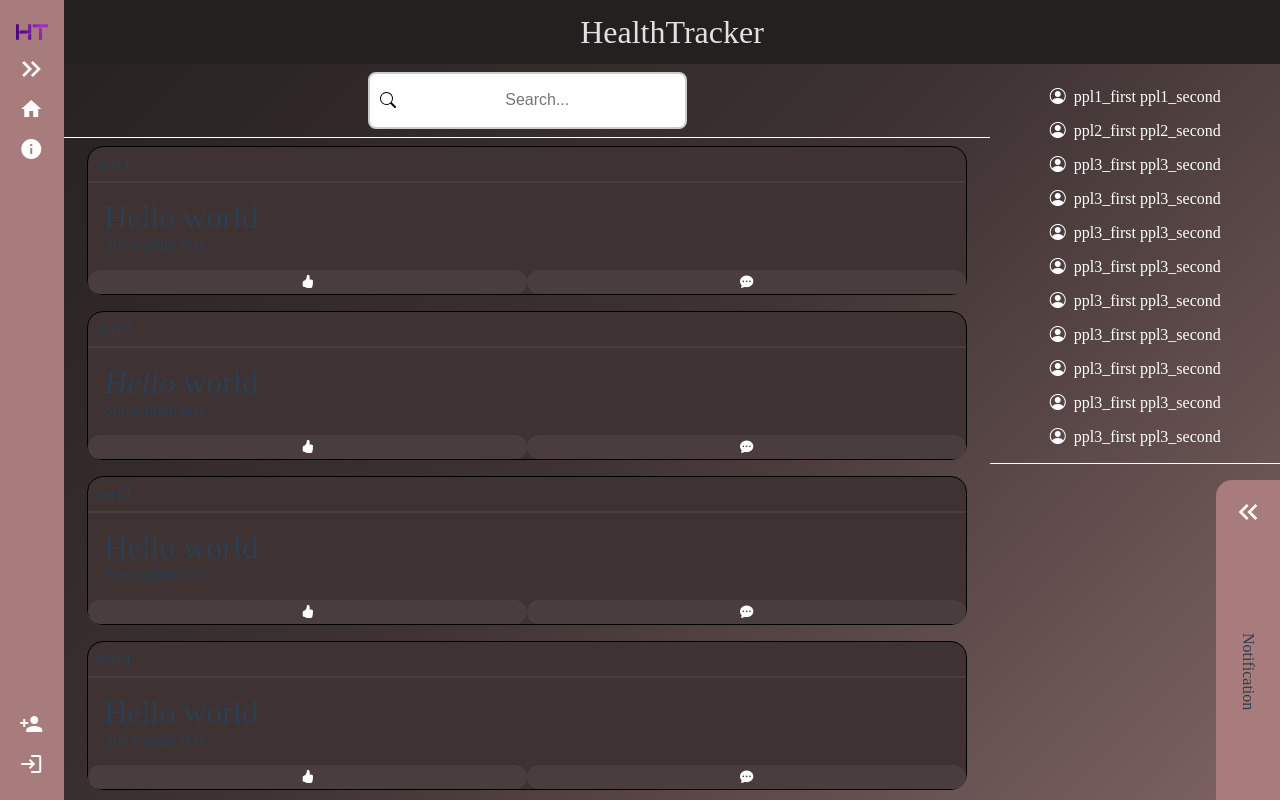
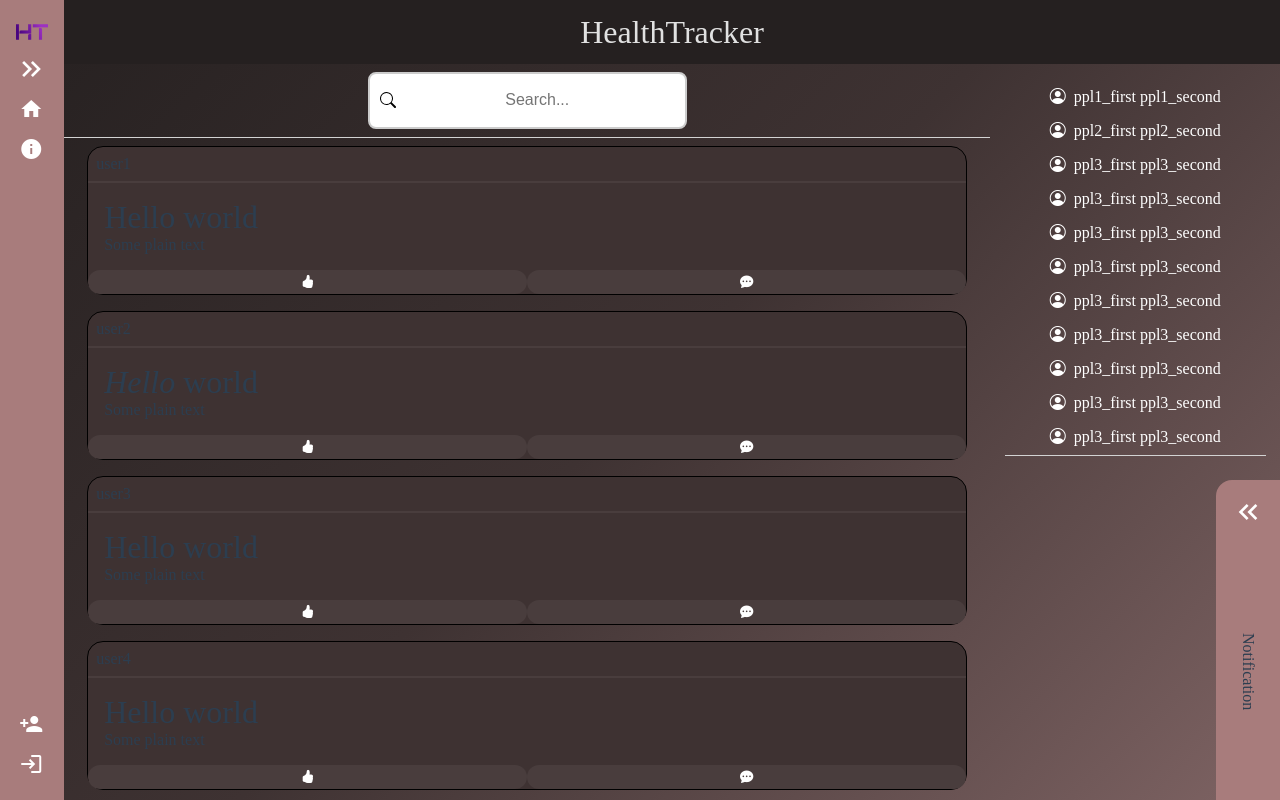
Before and after one commit to Hikareel/HealthTracker, a Vue app in the folder HealthTracker/healthtracker.client/: page /community in a window 1280 px wide. Built offline with nearby package versions, Linux system fonts and the light colour scheme; what @vueform/vueform would draw is missing.

Commit message:
styling borders

```diff
--- a/HealthTracker/healthtracker.client/src/components/views/community/Community.vue
+++ b/HealthTracker/healthtracker.client/src/components/views/community/Community.vue
@@ -52,7 +52,7 @@ import { PostData } from '@/data/models/postModels';
     .wall-header {
       grid-row: 1;
       grid-column: 1;
-      border-bottom: 1px solid white;
+      border-bottom: 1px solid #d3d3d3;
       width: 100%;
       height: 10%;
       position: sticky;
--- a/HealthTracker/healthtracker.client/src/components/views/community/friends/FriendsList.vue
+++ b/HealthTracker/healthtracker.client/src/components/views/community/friends/FriendsList.vue
@@ -19,7 +19,17 @@ import { FriendsData } from '@/data/models/friendModel'
     height: 100%;
     overflow: hidden;
     text-align: center;
-    border-bottom: 1px solid white;
+
+    &::after {
+        content: '';
+        margin-left: auto;
+        margin-right: auto;
+        width: 90%;
+        height: 1px;
+        background-color: #d3d3d3;
+        bottom: 0;
+      }
+
     .friends-list {
         margin-top: 1rem;
         overflow-y: auto;
```
